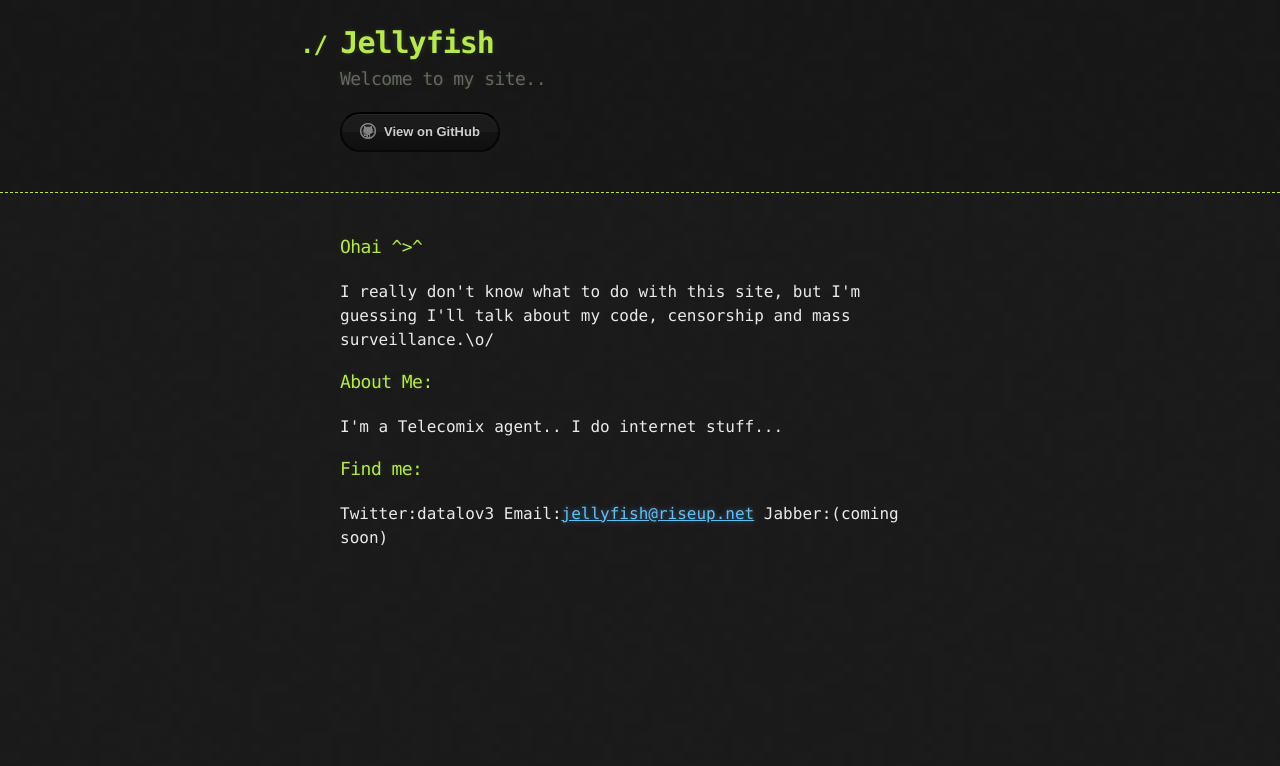
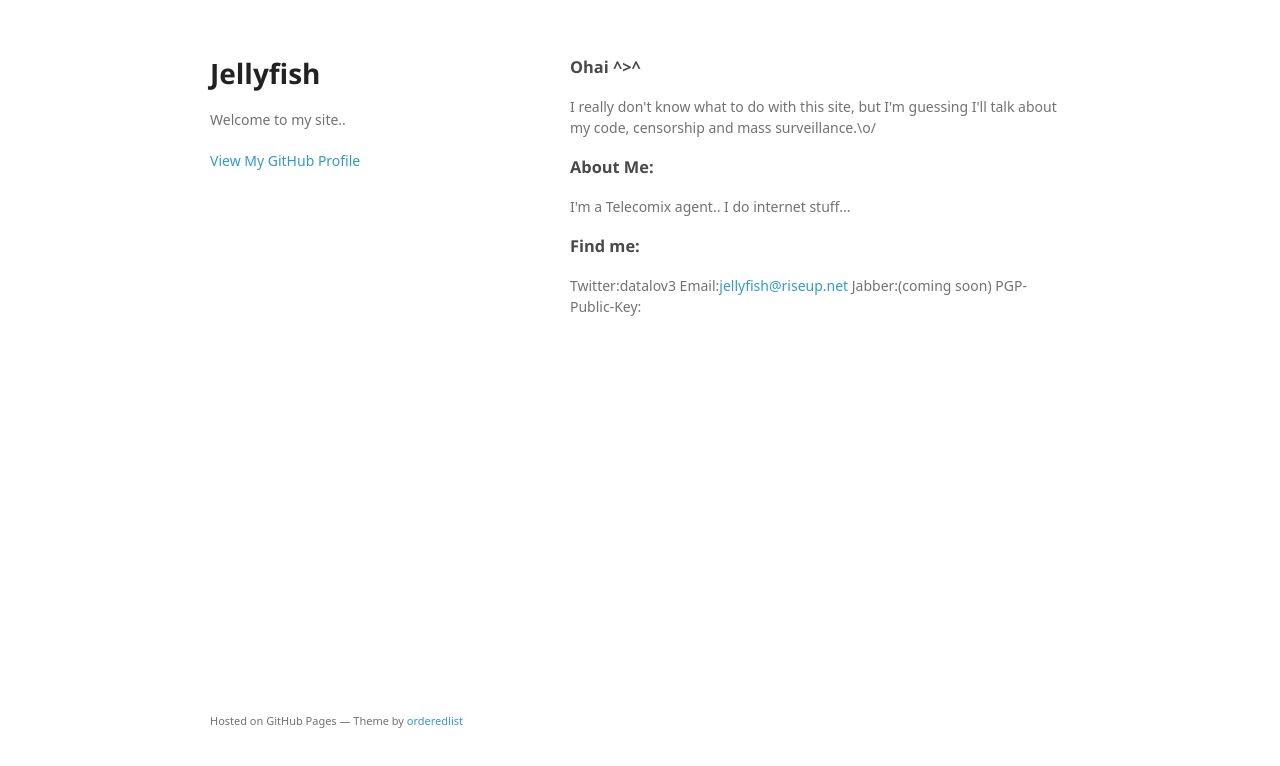
Before and after one commit to cipher-cat/cipher-cat.github.io, a plain HTML site: page index.html in a window 1280 px wide. Drawn offline with Linux system fonts and the light colour scheme; a web font is replaced by a local one.

Commit message:
Replace master branch with page content via GitHub

```diff
--- a/index.html
+++ b/index.html
@@ -1,31 +1,28 @@
-<!DOCTYPE html>
+<!doctype html>
 <html>
   <head>
-    <meta charset='utf-8'>
+    <meta charset="utf-8">
     <meta http-equiv="X-UA-Compatible" content="chrome=1">
+    <title>Jellyfish by cipher-cat</title>
 
-    <link rel="stylesheet" type="text/css" href="stylesheets/stylesheet.css" media="screen">
-    <link rel="stylesheet" type="text/css" href="stylesheets/github-dark.css" media="screen">
-    <link rel="stylesheet" type="text/css" href="stylesheets/print.css" media="print">
+    <link rel="stylesheet" href="stylesheets/styles.css">
+    <link rel="stylesheet" href="stylesheets/github-light.css">
+    <meta name="viewport" content="width=device-width">
+    <!--[if lt IE 9]>
+    <script src="//html5shiv.googlecode.com/svn/trunk/html5.js"></script>
+    <![endif]-->
+  </head>
+  <body>
+    <div class="wrapper">
+      <header>
+        <h1>Jellyfish</h1>
+        <p>Welcome to my site..</p>
 
-    <title>Jellyfish by cipher-cat</title>
-  </head>
 
-  <body>
+        <p class="view"><a href="https://github.com/cipher-cat">View My GitHub Profile</a></p>
 
-    <header>
-      <div class="container">
-        <h1>Jellyfish</h1>
-        <h2>Welcome to my site..</h2>
-
-        <section id="downloads">
-          <a href="https://github.com/cipher-cat" class="btn btn-github"><span class="icon"></span>View on GitHub</a>
-        </section>
-      </div>
-    </header>
-
-    <div class="container">
-      <section id="main_content">
+      </header>
+      <section>
         <h3>
 <a id="ohai-" class="anchor" href="#ohai-" aria-hidden="true"><span class="octicon octicon-link"></span></a>Ohai ^&gt;^</h3>
 
@@ -41,11 +38,14 @@
 
 <p>Twitter:datalov3
 Email:<a href="mailto:jellyfish@riseup.net">jellyfish@riseup.net</a>
-Jabber:(coming soon)</p>
-
+Jabber:(coming soon)
+PGP-Public-Key:</p>
       </section>
+      <footer>
+        <p><small>Hosted on GitHub Pages &mdash; Theme by <a href="https://github.com/orderedlist">orderedlist</a></small></p>
+      </footer>
     </div>
-
+    <script src="javascripts/scale.fix.js"></script>
 
   </body>
 </html>
```
Also changed, not shown: params.json (+1 -1 lines).
